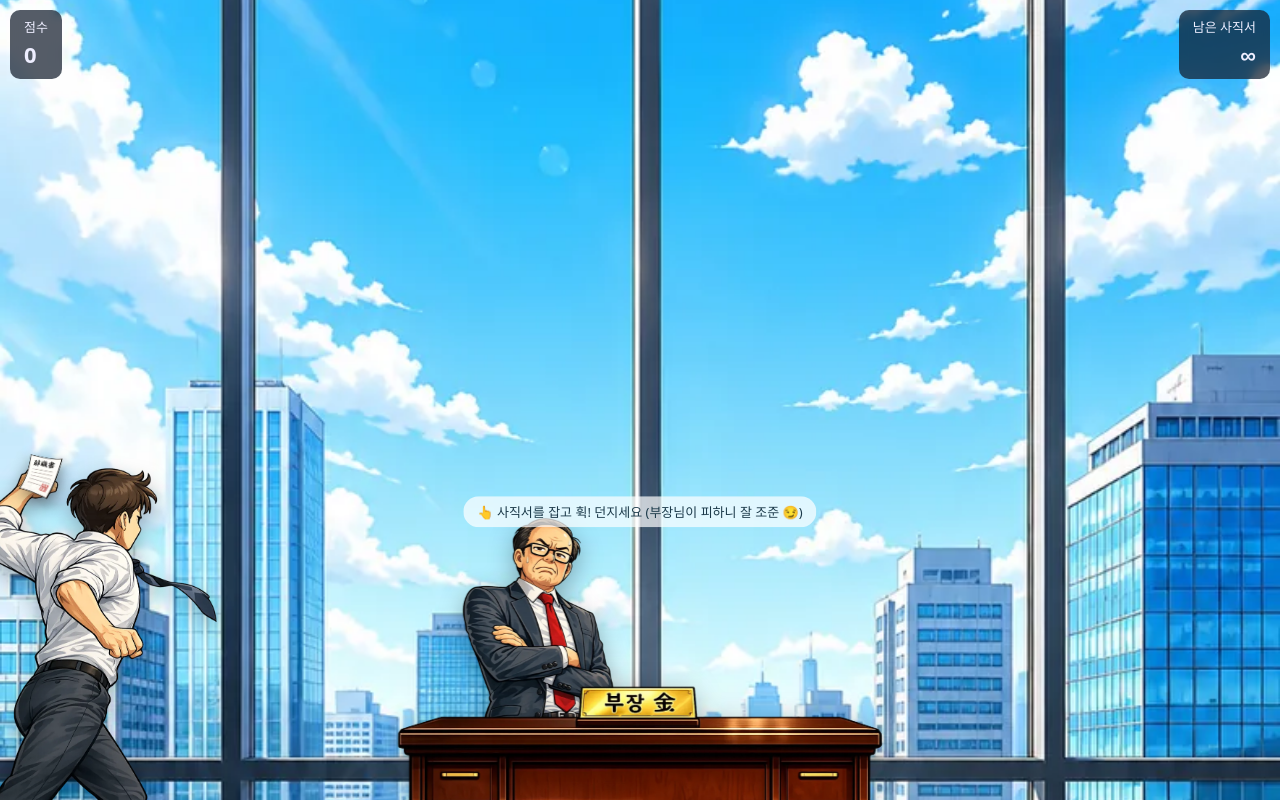
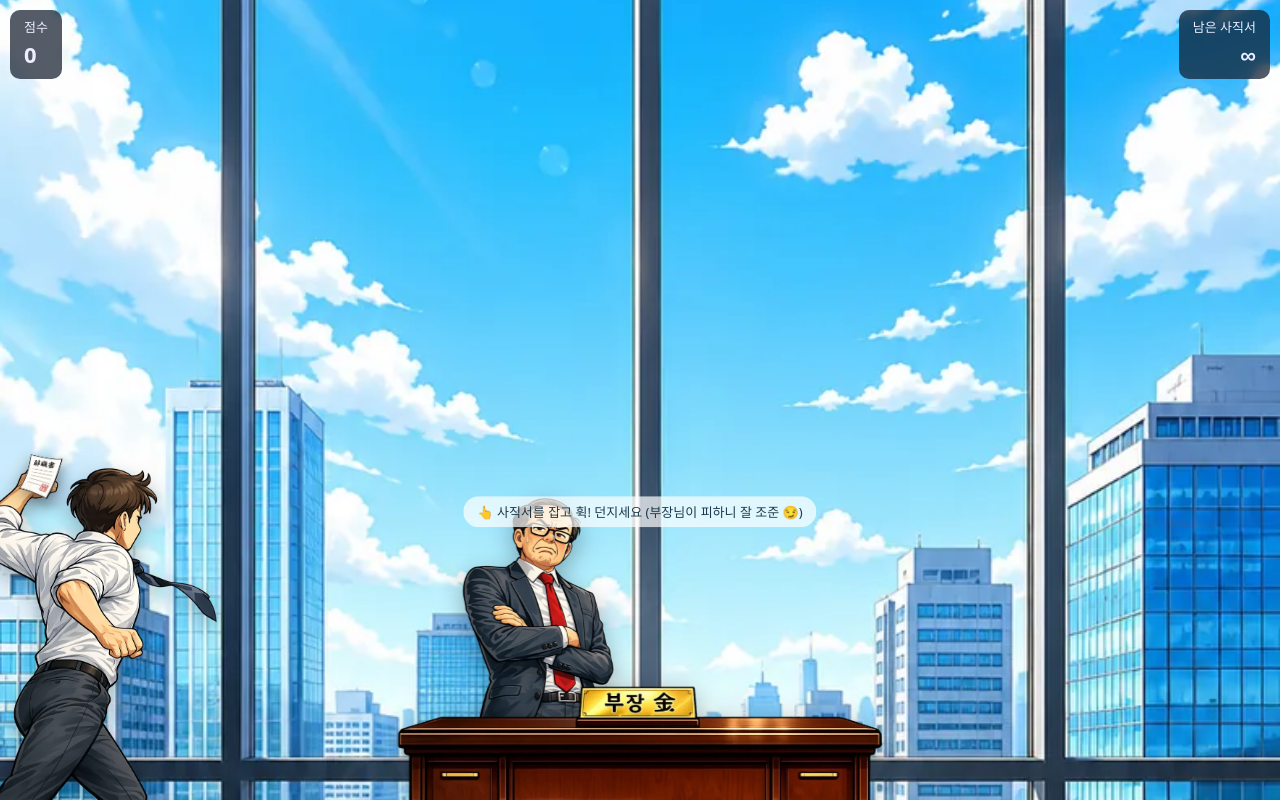
Before and after one commit to T0C0-AI/resign-throw, a plain HTML site: page index.html in a window 1280 px wide. Drawn offline with Linux system fonts and the light colour scheme.

Commit message:
fix: 부장 위치 살짝 위로 (#17) (#18)

```diff
--- a/index.html
+++ b/index.html
@@ -24,7 +24,7 @@
     pointer-events:none; filter:drop-shadow(0 8px 10px rgba(0,0,0,.25));}
 
   /* 상사 (책상 뒤) */
-  #boss{position:absolute; left:50%; bottom:4%; transform:translateX(-50%);
+  #boss{position:absolute; left:50%; bottom:6.5%; transform:translateX(-50%);
     width:240px; height:300px; z-index:6; transition:transform .08s;}
   #boss .bossimg{position:absolute; left:50%; bottom:0; transform:translateX(-50%);
     height:100%; width:auto; filter:drop-shadow(0 8px 12px rgba(0,0,0,.3));}
```
